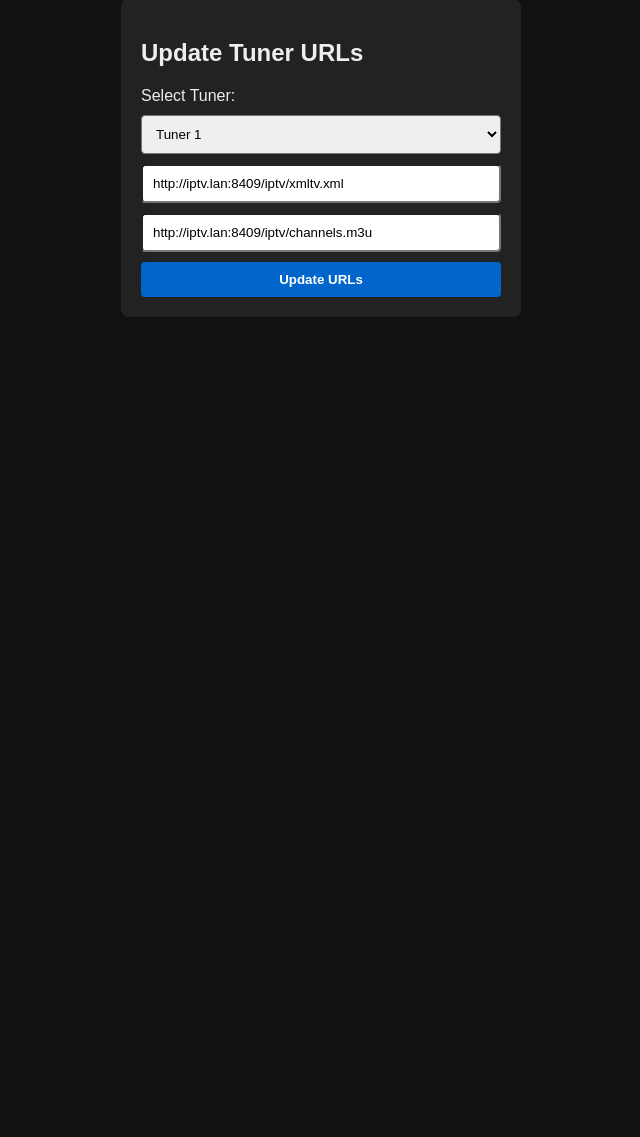
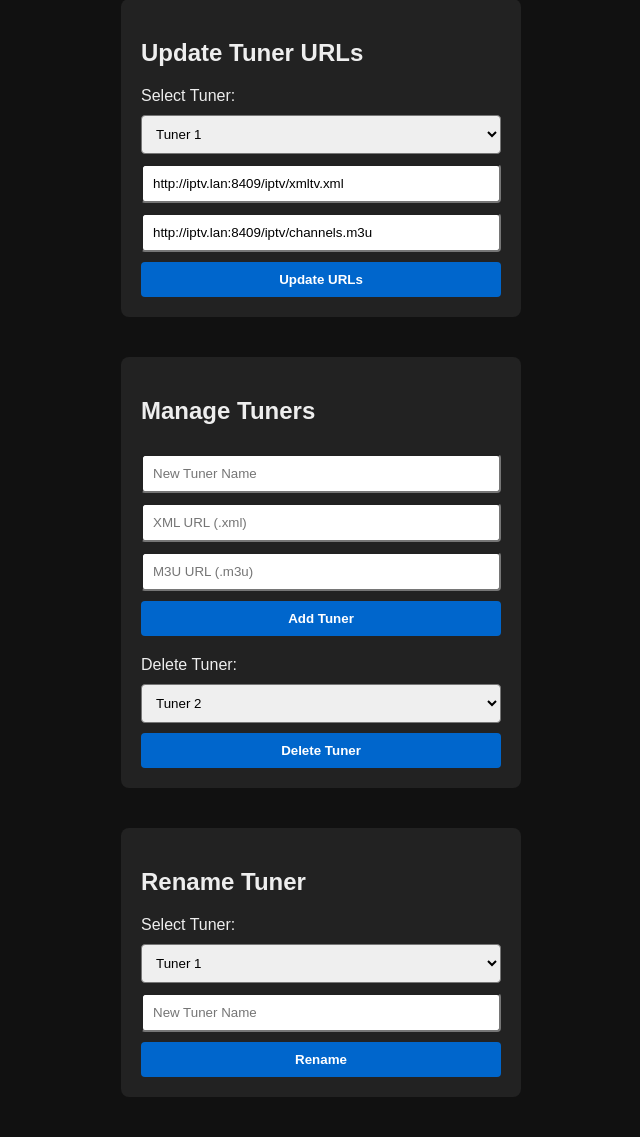
Before and after one commit to thehack904/RetroIPTVGuide, a Flask app: page /change_tuner in a window 1280 px wide. Shown: the part 341-1478 px from the top of the page, without its empty margins (319-959 px from the left). Before the commit the page ends 658 px from the top, so only its background shows below. Run offline with Flask 3, Linux system fonts and the light colour scheme; a user stored in the database is signed in; data comes from the database, SQL or seed files in the repository.

Commit message:
v2.3.0 - Add full tuner management via UI (add, rename, delete) with safety checks
- Extended change_tuner.html with new sections for:
  - Adding tuners (name, XML, M3U URLs)
  - Renaming tuners to human-friendly names
  - Deleting tuners (excluding the currently active tuner)
- Updated /change_tuner route in app.py to handle new actions:
  - add_tuner
  - rename_tuner
  - delete_tuner (with safety guard for active tuner)
- Added new helper function add_tuner() to insert tuners into tuners.db
- Fixed variable scoping issues in change_tuner route (avoiding UnboundLocalError)
- Improved flash messages and logging consistency across tuner management actions
- Verified all tuner operations persist to tuners.db correctly

```diff
--- a/app.py
+++ b/app.py
@@ -1,4 +1,4 @@
-APP_VERSION = "v2.0.0"
+APP_VERSION = "v2.3.0"
 
 from flask import Flask, render_template, request, redirect, url_for, flash
 from flask_login import LoginManager, UserMixin, login_user, login_required, logout_user, current_user
@@ -160,6 +160,30 @@
     with sqlite3.connect(TUNER_DB, timeout=10) as conn:
         c = conn.cursor()
         c.execute("UPDATE tuners SET xml=?, m3u=? WHERE name=?", (xml_url, m3u_url, name))
+        conn.commit()
+
+def add_tuner(name, xml_url, m3u_url):
+    """Insert a new tuner into DB."""
+    with sqlite3.connect(TUNER_DB, timeout=10) as conn:
+        c = conn.cursor()
+        c.execute(
+            "INSERT INTO tuners (name, xml, m3u) VALUES (?, ?, ?)",
+            (name, xml_url, m3u_url)
+        )
+        conn.commit()
+
+def delete_tuner(name):
+    """Delete a tuner from DB (except current one)."""
+    with sqlite3.connect(TUNER_DB, timeout=10) as conn:
+        c = conn.cursor()
+        c.execute("DELETE FROM tuners WHERE name=?", (name,))
+        conn.commit()
+
+def rename_tuner(old_name, new_name):
+    """Rename a tuner in DB."""
+    with sqlite3.connect(TUNER_DB, timeout=10) as conn:
+        c = conn.cursor()
+        c.execute("UPDATE tuners SET name=? WHERE name=?", (new_name, old_name))
         conn.commit()
 
 # ------------------- Global cache -------------------
@@ -360,24 +384,59 @@
             xml_url = request.form["xml_url"]
             m3u_url = request.form["m3u_url"]
 
-            # ✅ Validation before saving
-            if xml_url:
-              validate_tuner_url(xml_url, label=f"{tuner} XML")
-            if m3u_url:
-              validate_tuner_url(m3u_url, label=f"{tuner} M3U")
-
+            # update DB
             update_tuner_urls(tuner, xml_url, m3u_url)
             log_event(current_user.username, f"Updated URLs for tuner {tuner}")
-            flash(f"Updated tuner {tuner} URLs")
+            flash(f"Updated URLs for tuner {tuner}")
+
+            # ✅ Validate inputs
+            if xml_url:
+                validate_tuner_url(xml_url, label=f"{tuner} XML")
+            if m3u_url:
+                validate_tuner_url(m3u_url, label=f"{tuner} M3U")
+
+        elif action == "delete_tuner":
+            tuner = request.form["tuner"]
+            current_tuner = get_current_tuner()
+            if tuner == current_tuner:
+                flash("You cannot delete the currently active tuner.", "warning")
+            else:
+                delete_tuner(tuner)
+                log_event(current_user.username, f"Deleted tuner {tuner}")
+                flash(f"Tuner {tuner} deleted.")
+
+        elif action == "rename_tuner":
+            old_name = request.form["tuner"]   # matches HTML <select name="tuner">
+            new_name = request.form["new_name"].strip()
+            if not new_name:
+                flash("New name cannot be empty.", "warning")
+            else:
+                rename_tuner(old_name, new_name)
+                log_event(current_user.username, f"Renamed tuner {old_name} → {new_name}")
+                flash(f"Tuner {old_name} renamed to {new_name}")
+
+        elif action == "add_tuner":
+            name = request.form["tuner_name"].strip()
+            xml_url = request.form["xml_url"].strip()
+            m3u_url = request.form["m3u_url"].strip()
+
+            if not name:
+                flash("Tuner name cannot be empty.", "warning")
+            elif name in get_tuners():
+                flash(f"Tuner {name} already exists.", "warning")
+            else:
+                add_tuner(name, xml_url, m3u_url)
+                log_event(current_user.username, f"Added tuner {name}")
+                flash(f"Tuner {name} added successfully.")
 
     tuners = get_tuners()
     current_tuner = get_current_tuner()
     return render_template(
-       "change_tuner.html",
-       tuners=tuners.keys(),
-       current_tuner=current_tuner,
-       current_urls=tuners[current_tuner],
-       TUNERS=tuners
+        "change_tuner.html",
+        tuners=tuners.keys(),
+        current_tuner=current_tuner,
+        current_urls=tuners[current_tuner],
+        TUNERS=tuners
     )
 
 @app.route('/guide')
@@ -439,13 +498,34 @@
 SLOT_MINUTES = 30
 
 # ------------------- Main -------------------
+def ensure_default_tuner():
+    conn = sqlite3.connect('tuners.db')
+    c = conn.cursor()
+    c.execute("SELECT COUNT(*) FROM tuners")
+    count = c.fetchone()[0]
+    if count == 0:
+        # Insert a safe default
+        c.execute(
+            "INSERT INTO tuners (name, xml, m3u) VALUES (?, ?, ?)",
+            ("Tuner 1", "http://example.com/guide.xml", "http://example.com/playlist.m3u")
+        )
+        conn.commit()
+    conn.close()
+
 if __name__ == '__main__':
     init_db()
     add_user('admin', 'strongpassword123')
     init_tuners_db()
+
+    # make sure there’s at least one tuner in the DB
+    ensure_default_tuner()
+
     # preload guide cache
     tuners = get_tuners()
     current_tuner = get_current_tuner()
+    if not current_tuner and tuners:  # fallback if no active tuner set
+        current_tuner = list(tuners.keys())[0]
     cached_channels = parse_m3u(tuners[current_tuner]["m3u"])
     cached_epg = parse_epg(tuners[current_tuner]["xml"])
+
     app.run(host='0.0.0.0', port=5000, debug=False)
--- a/templates/change_tuner.html
+++ b/templates/change_tuner.html
@@ -96,6 +96,50 @@
     </form>
 </div>
 
+
+<div class="box">
+    <h2>Manage Tuners</h2>
+
+    <!-- Add new tuner -->
+    <form method="POST" style="margin-bottom:20px;">
+        <input type="hidden" name="action" value="add_tuner">
+        <input type="text" name="tuner_name" placeholder="New Tuner Name" required>
+        <input type="text" name="xml_url" placeholder="XML URL (.xml)" required>
+        <input type="text" name="m3u_url" placeholder="M3U URL (.m3u)" required>
+        <button type="submit" class="primary">Add Tuner</button>
+    </form>
+
+    <!-- Remove existing tuner -->
+    <form method="POST">
+        <input type="hidden" name="action" value="delete_tuner">   <!-- FIXED -->
+        <label for="tuner_remove">Delete Tuner:</label>
+        <select name="tuner" id="tuner_remove" required>
+            {% for tuner in tuners %}
+            {% if tuner != current_tuner %}
+            <option value="{{ tuner }}">{{ tuner }}</option>
+            {% endif %}
+            {% endfor %}
+        </select>
+        <button type="submit" class="primary">Delete Tuner</button>
+    </form>
+
+</div>
+
+<div class="box">
+    <h2>Rename Tuner</h2>
+    <form method="POST">
+        <input type="hidden" name="action" value="rename_tuner">
+        <label for="tuner_rename">Select Tuner:</label>
+        <select name="tuner" id="tuner_rename" required>
+            {% for tuner in tuners %}
+            <option value="{{ tuner }}">{{ tuner }}</option>
+            {% endfor %}
+        </select>
+        <input type="text" name="new_name" placeholder="New Tuner Name" required>
+        <button type="submit" class="primary">Rename</button>
+    </form>
+</div>
+
 <script>
 const tunerData = {{ TUNERS|tojson }};
 
```
Also changed, not shown: ROADMAP.md (+8 -1 lines), CHANGELOG.md.
